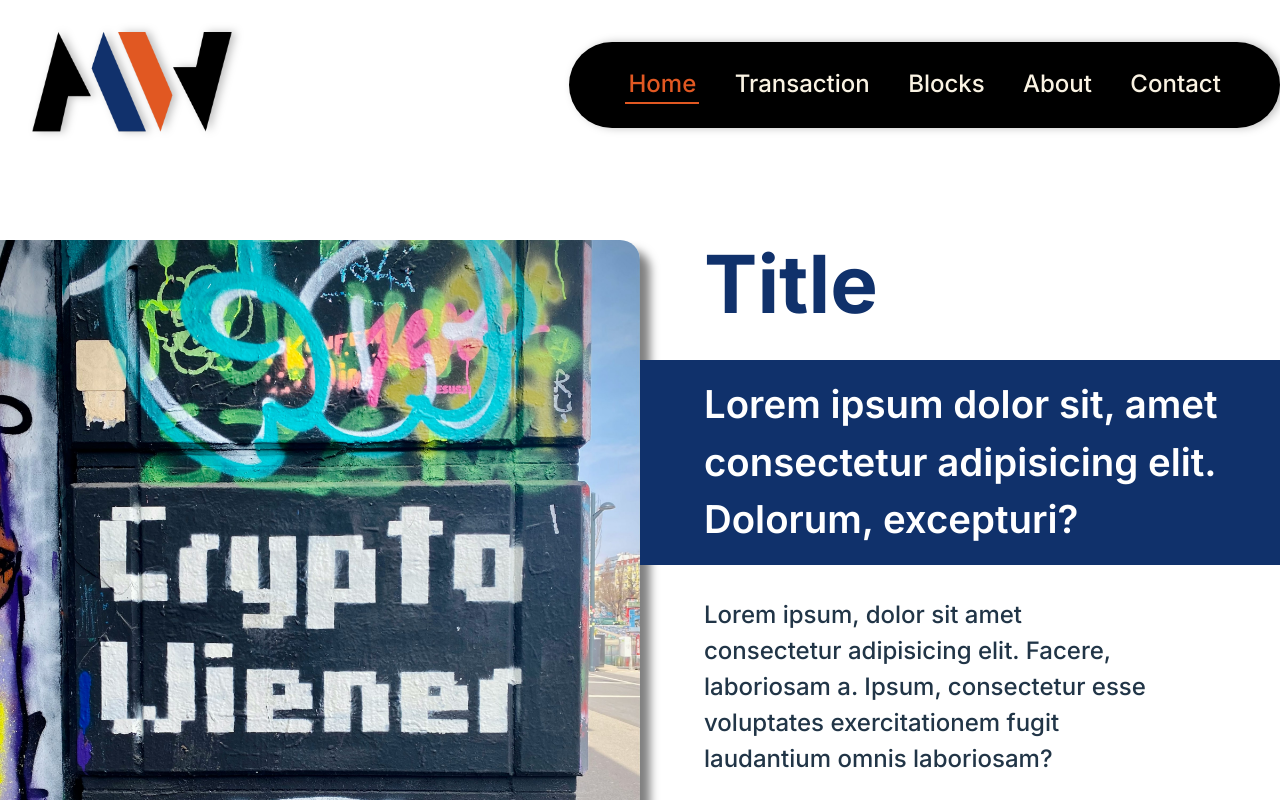
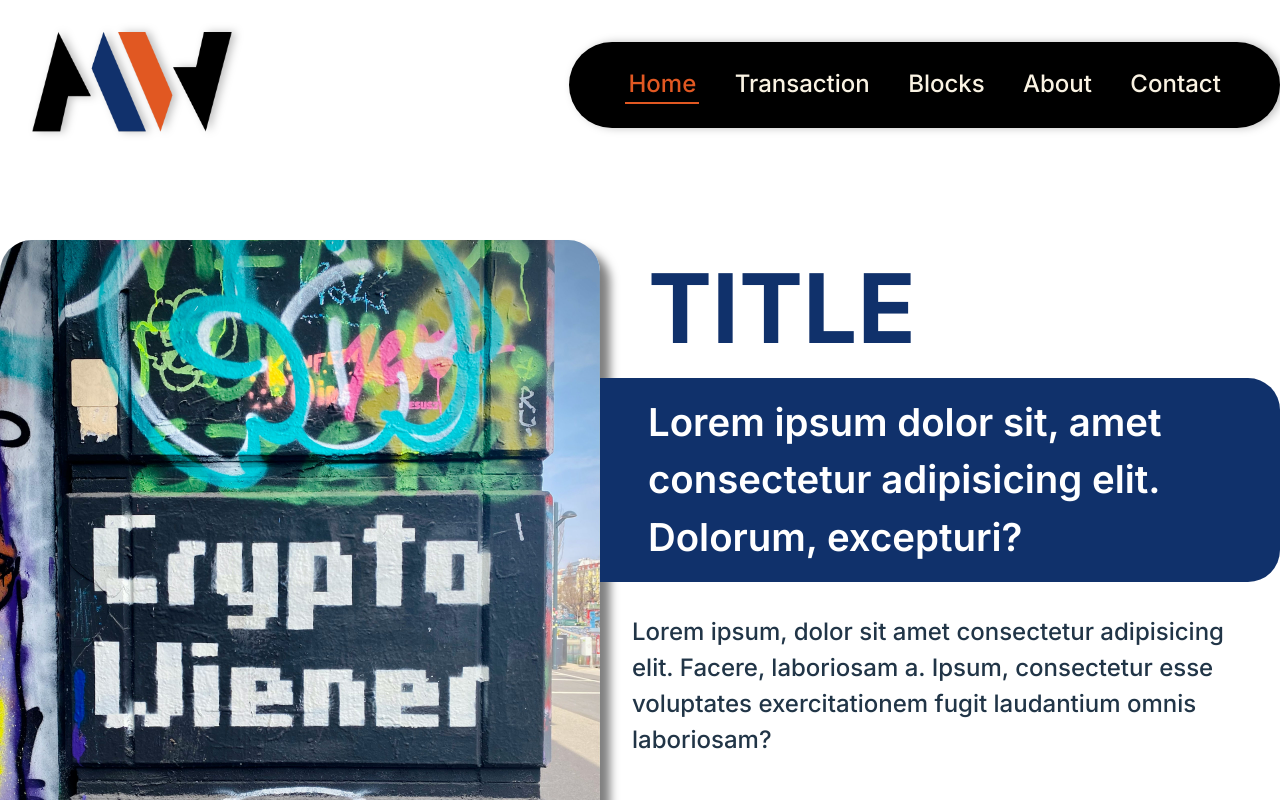
Before and after one commit to rowpacmal/marwcoin, a React (Vite) app in the folder frontend/: page / in a window 1280 px wide. Shown: the top 800 px of the page. Built offline with nearby package versions, Linux system fonts and the light colour scheme.

Commit message:
Added updates in home.css

```diff
--- a/frontend/src/assets/styles/home.css
+++ b/frontend/src/assets/styles/home.css
@@ -1,51 +1,52 @@
 .home-container {
   display: flex;
-  flex-direction: row;
-  width: 100vw;
-  height: 100vh;
-  overflow-y: scroll;
+  max-width: 1280px;
+  margin: 0 auto;
 }
 
 .home-image {
   width: 50dvw;
   height: 100dvh;
   object-fit: cover;
-  border-radius: 0 20px 0 0;
+  border-radius: 0 2rem 0 0;
   box-shadow: 10px 10px 10px rgba(0, 0, 0, 0.5);
 }
 
 .text-container {
   display: flex;
   flex-direction: column;
-  width: 40dvw;
-  height: 100dvh;
 }
 
 .title {
   color: #10316b;
-  font-size: 5rem;
+  font-size: 6rem;
   font-family: 'Inter', sans-serif;
-  margin-bottom: 2rem;
-  padding-left: 4rem;
+  padding: 1rem 3rem;
+  text-transform: uppercase;
 }
 
 .description {
   background-color: #10316b;
   color: white;
-  width: 50dvw;
-  padding: 1rem;
-  padding-left: 4rem;
-  padding-right: 2rem;
+  padding: 1rem 3rem;
   font-size: 2.4rem;
-  margin-bottom: 2rem;
   font-family: 'Inter', sans-serif;
   font-weight: 600;
 }
 
 .breadText {
-  padding-left: 4rem;
+  padding: 2rem;
   font-size: 1.5rem;
   font-family: 'Inter';
   font-weight: 500;
-  margin-bottom: 3rem;
 }
+
+@media screen and (min-width: 1280px){
+  .home-image{
+    border-radius: 2rem 2rem 0 0;
+  }
+
+  .description{
+    border-radius: 0 2rem 2rem 0;
+  }
+}
```
